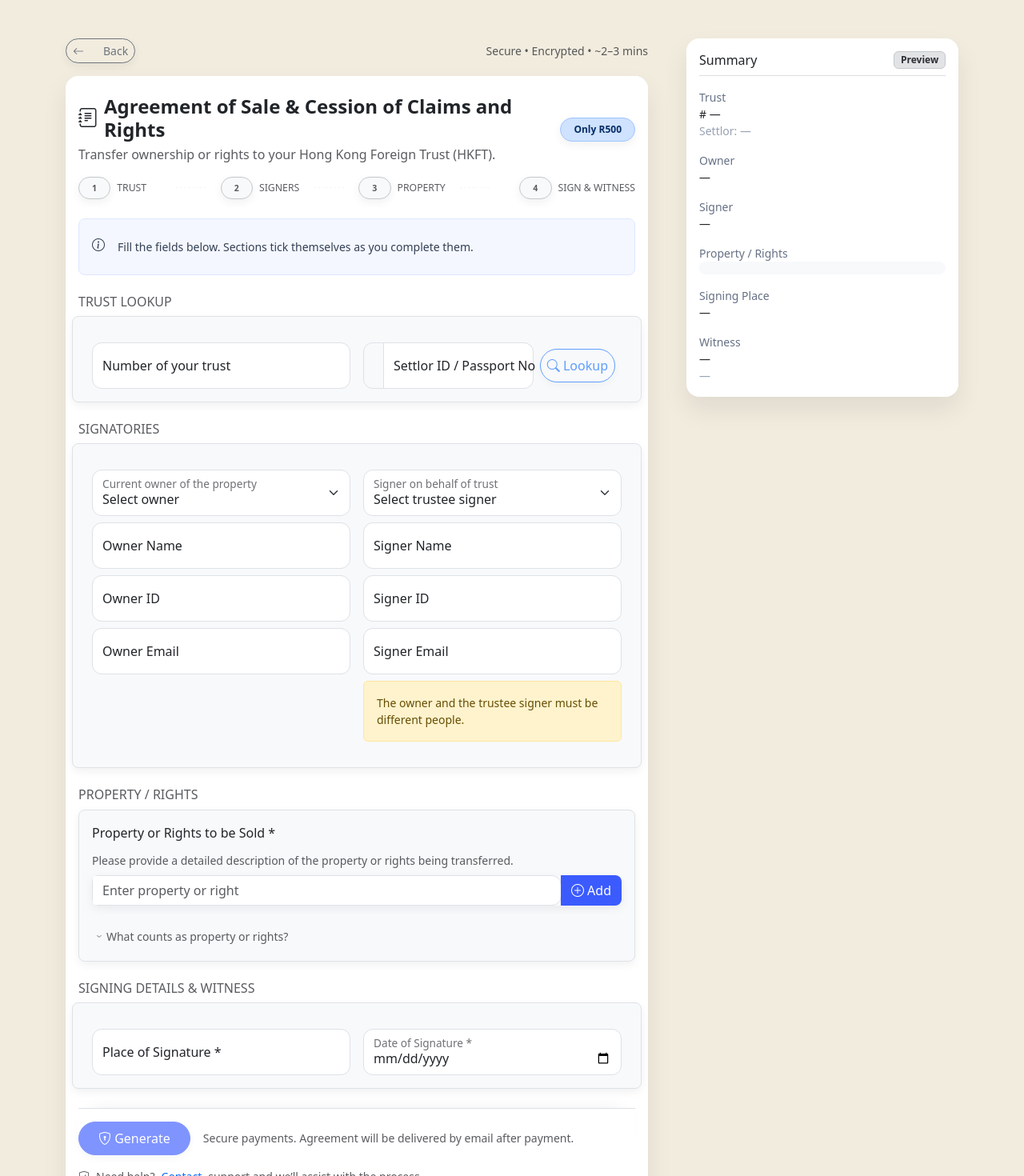
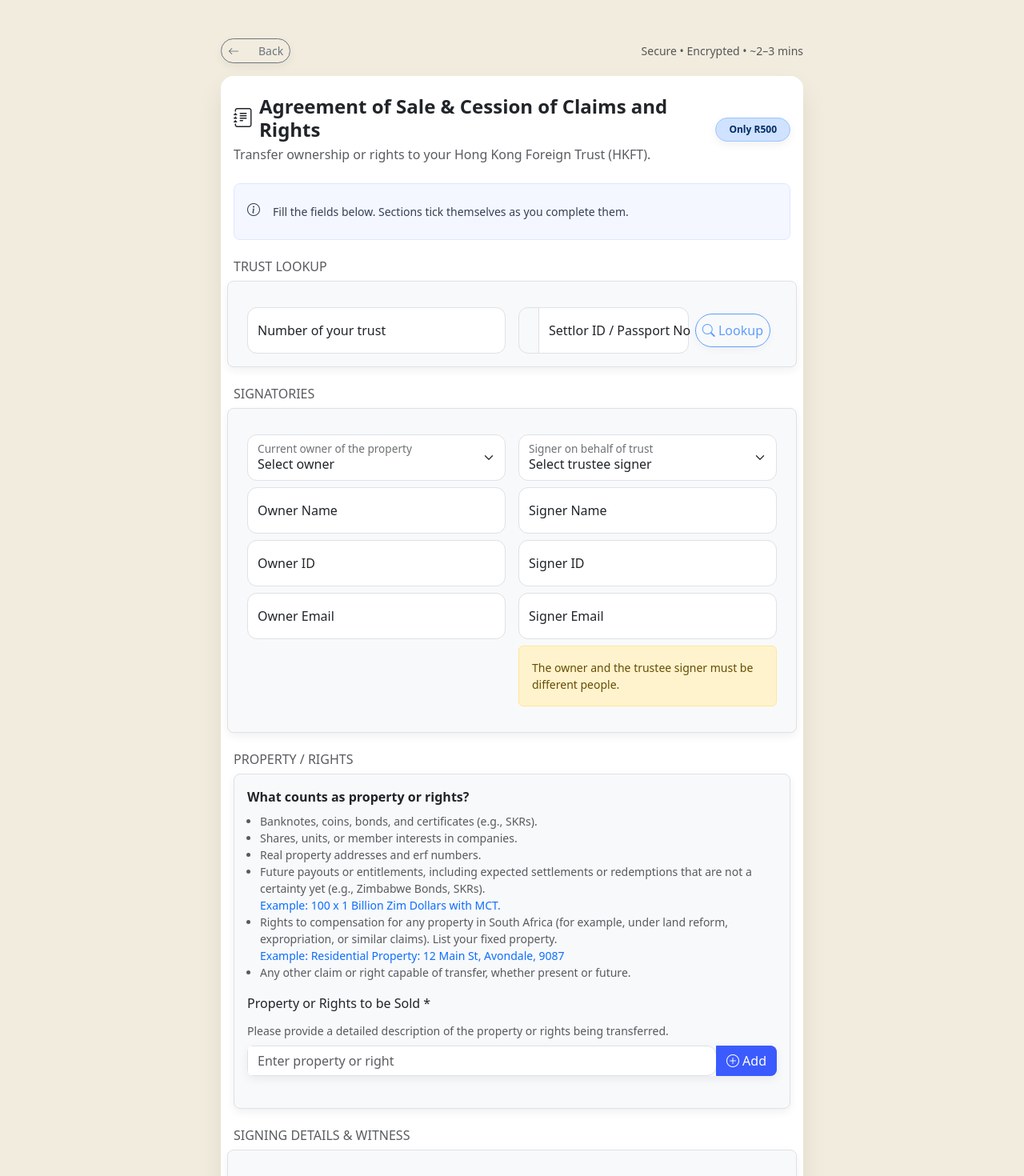
Before and after one commit to WhitelightningDev/hongkongtrust, an Angular app: page /sale-and-cede-agreement in a window 1280 px wide. Shown: the top 1470 px of the page at 80% size. Built offline with nearby package versions, Linux system fonts and the light colour scheme.

Commit message:
`Removed Progress Stepper and added detailed description of property or rights in sale-and-cede-agreement.html`

```diff
--- a/src/app/pages/sale-and-cede-agreement/sale-and-cede-agreement.html
+++ b/src/app/pages/sale-and-cede-agreement/sale-and-cede-agreement.html
@@ -32,52 +32,6 @@
               </div>
             </div>
 
-            <!-- Progress Stepper -->
-            <ol class="list-unstyled d-flex align-items-center justify-content-between mb-0 text-uppercase small">
-              <li class="flex-fill">
-                <div class="d-flex align-items-center gap-2">
-                  <span class="badge rounded-pill border px-3 py-2 shadow-sm"
-                        [ngClass]="{
-                          'bg-success-subtle text-success-emphasis border-success-subtle': cessionForm.get('trustNumber')?.valid && cessionForm.get('settlorId')?.valid,
-                          'bg-body-tertiary text-muted border-secondary-subtle': !(cessionForm.get('trustNumber')?.valid && cessionForm.get('settlorId')?.valid)
-                        }">1</span>
-                  <span class="small text-muted">Trust</span>
-                </div>
-              </li>
-              <li class="flex-fill text-center"><div class="border-top opacity-25" style="height:1px"></div></li>
-              <li class="flex-fill">
-                <div class="d-flex align-items-center gap-2 justify-content-center">
-                  <span class="badge rounded-pill border px-3 py-2 shadow-sm"
-                        [ngClass]="{
-                          'bg-success-subtle text-success-emphasis border-success-subtle': cessionForm.get('owner')?.value && cessionForm.get('signer')?.value,
-                          'bg-body-tertiary text-muted border-secondary-subtle': !(cessionForm.get('owner')?.value && cessionForm.get('signer')?.value)
-                        }">2</span>
-                  <span class="small text-muted">Signers</span>
-                </div>
-              </li>
-              <li class="flex-fill text-center"><div class="border-top opacity-25" style="height:1px"></div></li>
-              <li class="flex-fill">
-                <div class="d-flex align-items-center gap-2 justify-content-center">
-                  <span class="badge rounded-pill border px-3 py-2 shadow-sm"
-                        [ngClass]="{
-                          'bg-success-subtle text-success-emphasis border-success-subtle': cessionForm.get('propertyList')?.valid,
-                          'bg-body-tertiary text-muted border-secondary-subtle': !cessionForm.get('propertyList')?.valid
-                        }">3</span>
-                  <span class="small text-muted">Property</span>
-                </div>
-              </li>
-              <li class="flex-fill text-center"><div class="border-top opacity-25" style="height:1px"></div></li>
-              <li class="flex-fill">
-                <div class="d-flex align-items-center gap-2 justify-content-end">
-                  <span class="badge rounded-pill border px-3 py-2 shadow-sm"
-                        [ngClass]="{
-                          'bg-success-subtle text-success-emphasis border-success-subtle': cessionForm.get('signaturePlace')?.valid && cessionForm.get('witnessName')?.valid && cessionForm.get('witnessId')?.valid,
-                          'bg-body-tertiary text-muted border-secondary-subtle': !(cessionForm.get('signaturePlace')?.valid && cessionForm.get('witnessName')?.valid && cessionForm.get('witnessId')?.valid)
-                        }">4</span>
-                  <span class="small text-muted">Sign &amp; Witness</span>
-                </div>
-              </li>
-            </ol>
           </div>
         </div>
         <div class="card-body pt-0 pb-2">
@@ -191,6 +145,33 @@
               <h2 class="h6 text-uppercase text-muted mb-2">Property / Rights</h2>
               <div class="p-3 border rounded-3 bg-body-tertiary shadow-sm">
                 <div class="mb-3">
+                  <div class="mb-3">
+                    <div class="fw-semibold mb-2">What counts as property or rights?</div>
+                    <ul class="small text-muted mb-3 ps-3">
+                      <li>
+                        Banknotes, coins, bonds, and certificates (e.g., SKRs).
+                      </li>
+                      <li>
+                        Shares, units, or member interests in companies.
+                      </li>
+                      <li>
+                        Real property addresses and erf numbers.
+                      </li>
+                      <li>
+                        Future payouts or entitlements, including expected settlements or redemptions that are not a certainty yet (e.g., Zimbabwe Bonds, SKRs).
+                        <br>
+                        <span class="text-primary">Example: 100 x 1 Billion Zim Dollars with MCT.</span>
+                      </li>
+                      <li>
+                        Rights to compensation for any property in South Africa (for example, under land reform, expropriation, or similar claims). List your fixed property.
+                        <br>
+                        <span class="text-primary">Example: Residential Property: 12 Main St, Avondale, 9087</span>
+                      </li>
+                      <li>
+                        Any other claim or right capable of transfer, whether present or future.
+                      </li>
+                    </ul>
+                  </div>
                   <label for="propertyItem" class="form-label">Property or Rights to be Sold *</label>
                   <div class="form-text text-muted mb-2">Please provide a detailed description of the property or rights being transferred.</div>
                   <div class="input-group mb-2 shadow-sm rounded-3 overflow-hidden">
@@ -211,15 +192,6 @@
                     </li>
                   </ul>
                 </div>
-                <details class="mt-2">
-                  <summary class="small text-muted">What counts as property or rights?</summary>
-                  <ul class="small text-muted mb-0 mt-2 ps-3">
-                    <li>Banknotes, coins, bonds, and certificates (e.g., SKRs).</li>
-                    <li>Shares, units, or member interests in companies.</li>
-                    <li>Real property addresses and erf numbers.</li>
-                    <li>Any other claim or right capable of transfer.</li>
-                  </ul>
-                </details>
               </div>
             </section>
 
@@ -271,46 +243,6 @@
       </div>
     </div>
 
-    <!-- Summary Sidebar (Desktop) -->
-    <div class="col-lg-4 col-xxl-4 d-none d-lg-block">
-      <div class="card border-0 shadow-lg position-sticky rounded-4" style="top: 24px;">
-        <div class="card-body">
-          <div class="d-flex align-items-center justify-content-between mb-2">
-            <h2 class="h6 mb-0">Summary</h2>
-            <span class="badge bg-secondary-subtle text-secondary-emphasis border border-secondary-subtle">Preview</span>
-          </div>
-          <hr class="mt-2">
-          <div class="small">
-            <div class="mb-3">
-              <div class="text-secondary">Trust</div>
-              <div class="fw-medium"># {{ cessionForm.get('trustNumber')?.value || '—' }}</div>
-              <div class="text-body-secondary">Settlor: {{ cessionForm.get('settlorId')?.value || '—' }}</div>
-            </div>
-            <div class="mb-3">
-              <div class="text-secondary">Owner</div>
-              <div class="fw-medium">{{ cessionForm.get('owner')?.value?.label || '—' }}</div>
-            </div>
-            <div class="mb-3">
-              <div class="text-secondary">Signer</div>
-              <div class="fw-medium">{{ cessionForm.get('signer')?.value?.label || '—' }}</div>
-            </div>
-            <div class="mb-3">
-              <div class="text-secondary">Property / Rights</div>
-              <div class="fw-medium text-break bg-body-tertiary rounded-3 p-2" style="white-space: pre-wrap;">{{ cessionForm.get('propertyList')?.value || '—' }}</div>
-            </div>
-            <div class="mb-3">
-              <div class="text-secondary">Signing Place</div>
-              <div class="fw-medium">{{ cessionForm.get('signaturePlace')?.value || '—' }}</div>
-            </div>
-            <div>
-              <div class="text-secondary">Witness</div>
-              <div class="fw-medium">{{ cessionForm.get('witnessName')?.value || '—' }}</div>
-              <div class="text-body-secondary">{{ cessionForm.get('witnessId')?.value || '—' }}</div>
-            </div>
-          </div>
-        </div>
-      </div>
-    </div>
   </div>
 </div>
 
@@ -372,14 +304,14 @@
         <div class="d-flex align-items-center justify-content-between border rounded-3 p-2 bg-body-tertiary shadow-sm">
           <div>
             <div class="fw-semibold">{{ xrpAmountXrp || '—' }} XRP</div>
-            <div class="small text-muted">≈ R{{ pendingAmountZAR || 500 }} (auto‑converted)</div>
+            <div class="small text-muted">≈ R{{ pendingAmountZAR || 650 }} (auto‑converted)</div>
           </div>
           <button type="button" class="btn btn-sm btn-outline-primary rounded-pill" (click)="refreshXrpQuote()" [disabled]="xrpQuoteLoading">
             <span *ngIf="!xrpQuoteLoading"><i class="bi bi-arrow-clockwise"></i> Refresh</span>
             <span *ngIf="xrpQuoteLoading" class="spinner-border spinner-border-sm" role="status" aria-hidden="true"></span>
           </button>
         </div>
-        <div class="form-text">We fetch the latest XRP/ZAR from CoinGecko and compute R{{ pendingAmountZAR || 500 }} ÷ price(ZAR).</div>
+        <div class="form-text">We fetch the latest XRP/ZAR from CoinGecko and compute R{{ pendingAmountZAR || 650 }} ÷ price(ZAR).</div>
       </div>
 
       <!-- Optional QR placeholder (can be wired up later) -->
```
